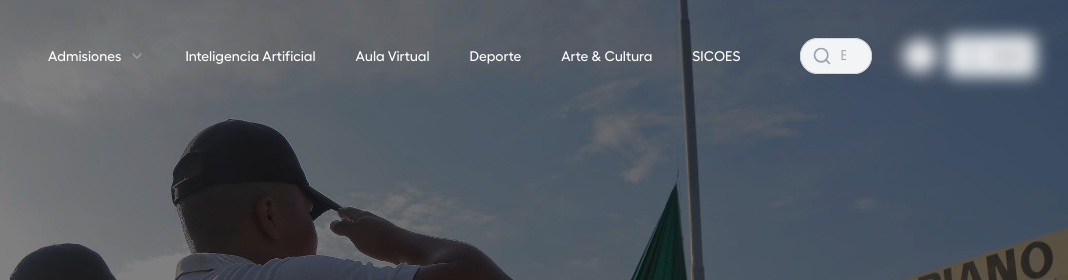
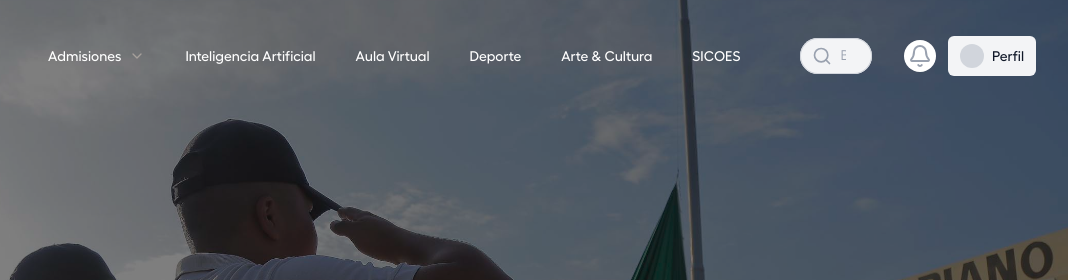
Before and after one commit to reankoresh/colegiomilitarizado, an Astro site: page / in a window 1280 px wide. Shown: the top 280 px of the page, 212-1280 px from the left. Built offline with nearby package versions, Linux system fonts and the light colour scheme; Astro itself is replaced by a stand-in of ours.

Commit message:
fix: eliminar efecto de desenfoque en el menú de navegación

```diff
--- a/src/components/Navbar.astro
+++ b/src/components/Navbar.astro
@@ -56,7 +56,7 @@ import { Circle, Search, Bell, Menu, X } from "lucide-astro";
         </div>
       </div>
 
-      <div class="hidden md:block blur-sm">
+      <div class="hidden md:block">
         <div class="ml-4 flex items-center md:ml-6">
           <button
             type="button"
```
